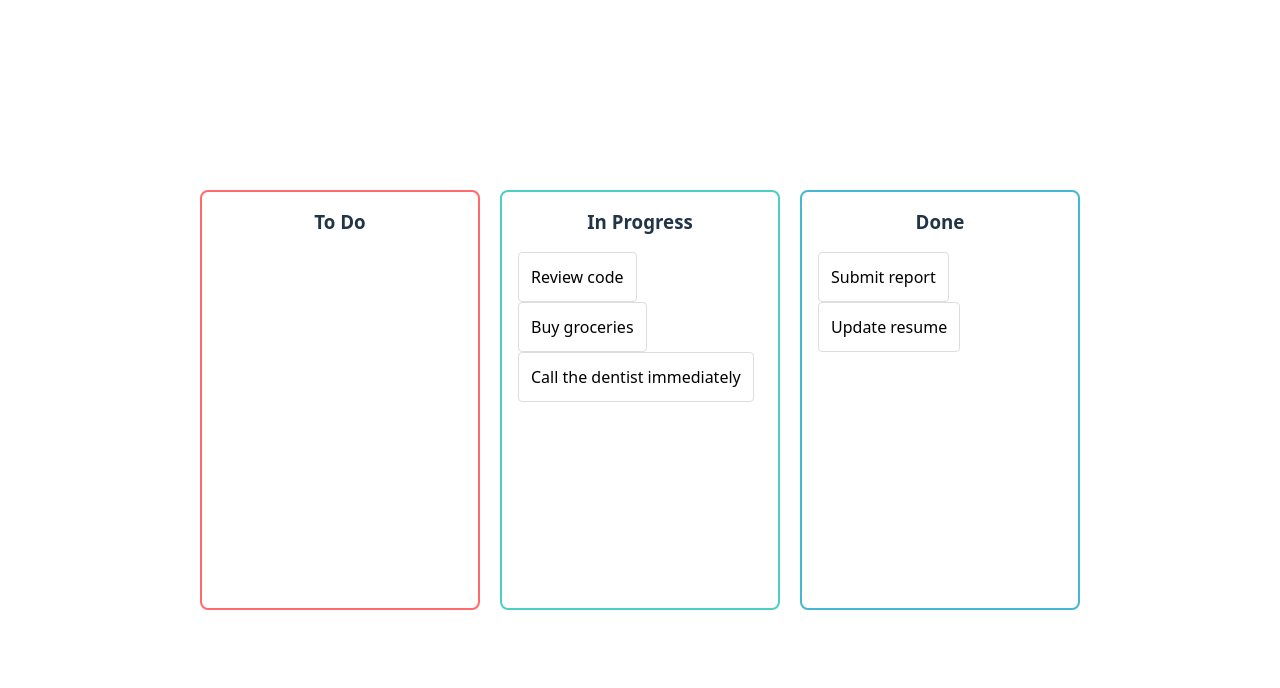
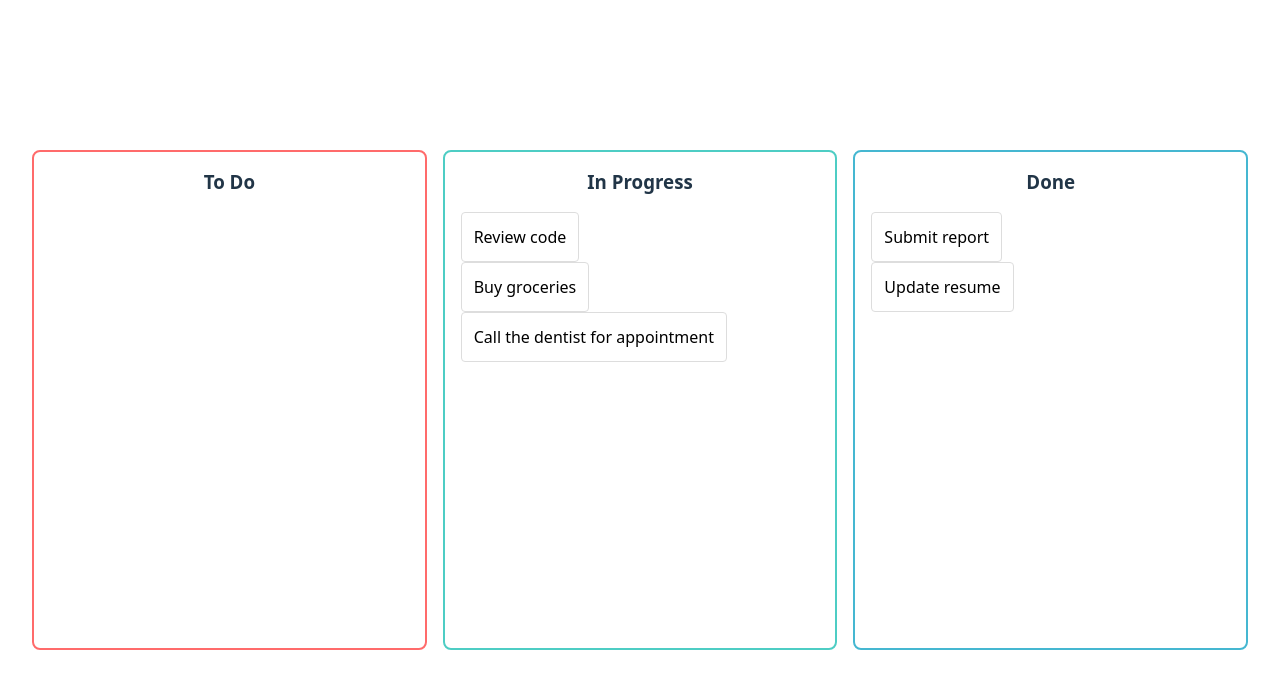
Before and after one commit to fraulueneburg/sortof-minimal, a React (Vite) app: page / in a window 1280 px wide. Shown: the top 688 px of the page. Built offline with nearby package versions, Linux system fonts and the light colour scheme.

Commit message:
refactor (handleDragEnd): final working version - free dragging on first list, vertical order on other lists

```diff
--- a/src/App.css
+++ b/src/App.css
@@ -1,29 +1,31 @@
 #root {
+	--padding: 2rem;
+
 	max-width: 1280px;
 	margin: 0 auto;
-	padding: 2rem;
+	padding: var(--padding);
 	text-align: center;
+	height: calc(100dvh - var(--padding) * 2);
+	max-height: 500px;
+	width: 100%;
 }
 
 .task-board {
 	display: flex;
-	gap: 20px;
-	padding: 20px;
+	gap: 1rem;
 	position: relative;
+	width: 100%;
+	height: 100%;
 }
 
 .task-list {
-	flex: 1;
 	border-radius: 8px;
 	border: 2px solid;
+	flex: 1;
 	padding: 16px;
 	position: relative;
 	overflow: hidden;
-	min-width: 200px;
 	box-sizing: border-box;
-
-	height: 420px;
-	width: 280px;
 }
 
 .task-list h3 {
--- a/src/App.tsx
+++ b/src/App.tsx
@@ -24,7 +24,6 @@ interface TaskList {
 	_id: string
 	title: string
 	color: string
-	bounds: { x: number; y: number; width: number; height: number }
 }
 
 interface ToDoData {
@@ -86,19 +85,16 @@ export default function App() {
 				_id: 'list-1',
 				title: 'To Do',
 				color: '#ff6b6b',
-				bounds: { x: 0, y: 0, width: 250, height: 300 },
 			},
 			'list-2': {
 				_id: 'list-2',
 				title: 'In Progress',
 				color: '#4ecdc4',
-				bounds: { x: 320, y: 0, width: 250, height: 300 },
 			},
 			'list-3': {
 				_id: 'list-3',
 				title: 'Done',
 				color: '#45b7d1',
-				bounds: { x: 620, y: 0, width: 250, height: 300 },
 			},
 		},
 		tasksByList: {
@@ -112,7 +108,7 @@ export default function App() {
 				title: 'Buy groceries',
 				checked: false,
 				list: 'list-2',
-				position: { x: 16, y: 36.7 }, // 40px/250px * 100, 110px/300px * 100
+				position: { x: 16, y: 36.7 },
 			},
 			'task-2': {
 				_id: 'task-2',
@@ -123,10 +119,10 @@ export default function App() {
 			},
 			'task-3': {
 				_id: 'task-3',
-				title: 'Call the dentist immediately',
+				title: 'Call the dentist for appointment',
 				checked: false,
 				list: 'list-2',
-				position: { x: 16, y: 56.7 }, // 40px/250px * 100, 170px/300px * 100
+				position: { x: 16, y: 56.7 },
 			},
 			'task-4': {
 				_id: 'task-4',
@@ -178,8 +174,6 @@ export default function App() {
 					height: draggedItemRef.getBoundingClientRect().height,
 					width: draggedItemRef.getBoundingClientRect().width,
 					top: draggedItemRef.getBoundingClientRect().top,
-					right: draggedItemRef.getBoundingClientRect().right,
-					bottom: draggedItemRef.getBoundingClientRect().bottom,
 					left: draggedItemRef.getBoundingClientRect().left,
 			  }
 			: null
@@ -190,8 +184,8 @@ export default function App() {
 			const newTasksByList = { ...prevData.tasksByList }
 
 			let newPosition = {
-				x: currentTask.position.x + delta.x,
-				y: currentTask.position.y + delta.y,
+				x: 0,
+				y: 0,
 			}
 
 			let targetListId = currentTask.list
@@ -199,75 +193,36 @@ export default function App() {
 			const targetIsDifferentList = over && over.id !== currentTask.list && prevData.lists[over.id as string]
 
 			if (targetIsDifferentList) {
-				const newList = prevData.lists[over.id as string]
-
 				targetListId = over.id as string
 
 				// CASE 01: Task moved TO first list
 				if (targetListId === 'list-1') {
-					const mouseEvent = event.activatorEvent as MouseEvent
-
 					const draggedDistance = { x: delta.x, y: delta.y }
-					// const mouseStartPos = { x: mouseEvent.clientX, y: mouseEvent.clientY }
-					// const mouseEndPos = { x: mouseStartPos.x + draggedDistance.x, y: mouseStartPos.y + draggedDistance.y }
-
-					const taskWidth = taskMeasurements?.width || 0
-					const taskHeight = taskMeasurements?.height || 0
+					const taskStartPos = { x: taskMeasurements?.left || 0, y: taskMeasurements?.top || 0 }
+					const taskEndPos = { x: taskStartPos.x + draggedDistance.x, y: taskStartPos.y + draggedDistance.y }
 
 					const listWidth = over.rect.width
 					const listHeight = over.rect.height
 					const listOffset = { x: over.rect.left, y: over.rect.top }
-
-					const taskStartPos = { x: taskMeasurements?.left || 0, y: taskMeasurements?.top || 0 }
-					const taskEndPos = { x: taskStartPos.x + draggedDistance.x, y: taskStartPos.y + draggedDistance.y }
-
-					//const offset = { x: mouseStartPos.x - taskStartPos.x, y: mouseStartPos.y - taskStartPos.y }
 
 					const taskEndPosPercent = {
 						x: (taskEndPos.x - listOffset.x) / (listWidth / 100),
 						y: (taskEndPos.y - listOffset.y) / (listHeight / 100),
 					}
 
-					const taskWidthPercent = taskWidth / (listWidth / 100)
-					const taskHeightPercent = taskHeight / (listHeight / 100)
+					const taskWidthPercent = (taskMeasurements?.width || 0) / (listWidth / 100)
+					const taskHeightPercent = (taskMeasurements?.height || 0) / (listHeight / 100)
 
 					newPosition = {
 						x: Math.max(0, Math.min(taskEndPosPercent.x, 100 - taskWidthPercent)),
 						y: Math.max(0, Math.min(taskEndPosPercent.y, 100 - taskHeightPercent)),
 					}
-
-					// console.log('-----------------')
-					// console.log('over.rect', over.rect)
-					// console.log('mouseEvent', mouseEvent)
-					// console.log('Task measurements:', taskMeasurements)
-
-					// console.log('Mouse positions at drag:', {
-					// 	startPosition: {
-					// 		x: mouseEvent.clientX,
-					// 		y: mouseEvent.clientY,
-					// 	},
-					// 	theEndPosition: {
-					// 		x: mouseEvent.clientX + delta.x,
-					// 		y: mouseEvent.clientY + delta.y,
-					// 	},
-					// })
-
-					// const dropXPercent = ((over.rect.left + over.rect.width / 2 - newList.bounds.x) / newList.bounds.width) * 100
-					// const dropYPercent = ((over.rect.top + over.rect.height / 2 - newList.bounds.y) / newList.bounds.height) * 100
-
-					// const taskWidthPercent = taskMeasurements ? (taskMeasurements.width / newList.bounds.width) * 100 : 64
-					// const taskHeightPercent = taskMeasurements ? (taskMeasurements.height / newList.bounds.height) * 100 : 20
-
-					// newPosition = {
-					// 	x: Math.max(0, Math.min(dropXPercent, 100 - taskWidthPercent)),
-					// 	y: Math.max(0, Math.min(dropYPercent, 100 - taskHeightPercent)),
-					// }
 				}
 
-				// Update list assignments - remove from old list first
+				// remove from old list
+				// + add to new list if not already present
 				newTasksByList[currentTask.list] = newTasksByList[currentTask.list].filter((id) => id !== taskId)
 
-				// Add to new list if not already present
 				if (!newTasksByList[targetListId]) {
 					newTasksByList[targetListId] = []
 				}
@@ -275,21 +230,21 @@ export default function App() {
 					newTasksByList[targetListId].push(taskId)
 				}
 			} else {
-				// CASE 02: Task moved WITHIN the first list
+				// CASE 02: Task moved WITHIN a list
 
 				if (currentTask.list === 'list-1') {
-					const currentList = prevData.lists[currentTask.list]
+					const listWidth = over?.rect.width || 0
+					const listHeight = over?.rect.height || 0
+					const distancePercent = { x: (delta.x / listWidth) * 100, y: (delta.y / listHeight) * 100 }
 
-					// Convert delta to percentage
-					const deltaXPercent = (delta.x / currentList.bounds.width) * 100
-					const deltaYPercent = (delta.y / currentList.bounds.height) * 100
+					const taskWidthPercent = (taskMeasurements?.width || 0) / (listWidth / 100)
+					const taskHeightPercent = (taskMeasurements?.height || 0) / (listHeight / 100)
 
 					newPosition = {
-						x: Math.max(0, Math.min(currentTask.position.x + deltaXPercent, 100 - 64)),
-						y: Math.max(0, Math.min(currentTask.position.y + deltaYPercent, 100 - 20)),
+						x: Math.max(0, Math.min(currentTask.position.x + distancePercent.x, 100 - taskWidthPercent)),
+						y: Math.max(0, Math.min(currentTask.position.y + distancePercent.y, 100 - taskHeightPercent)),
 					}
 				}
-				// For other lists, maintain vertical positioning
 			}
 
 			newTasks[taskId] = {
```
